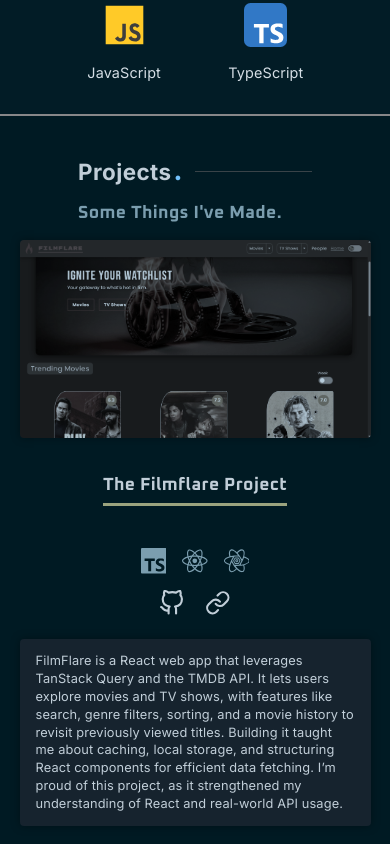
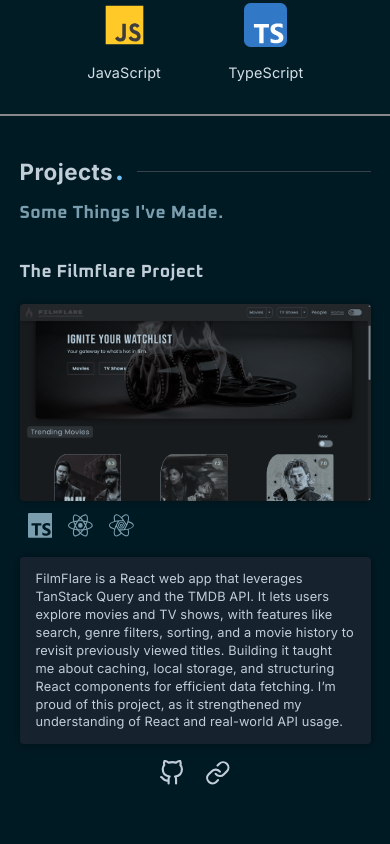
Before and after one commit to ghidra-codes/ak-portfolio, a React (Vite) app: page / in a window 390 px wide. Shown: the part 1829-2673 px from the top of the page. After the commit the page ends 2633 px from the top, so only its background shows below. Built offline with nearby package versions, Linux system fonts and the light colour scheme.

Commit message:
[project feature] worked on mobile layout a bit

```diff
--- a/src/assets/scss/projects/_projectFeature.scss
+++ b/src/assets/scss/projects/_projectFeature.scss
@@ -147,16 +147,23 @@
 		}
 	}
 
+	// Mobile layout
+
 	&.is-mobile {
-		flex-direction: column;
 		width: 90%;
 		margin: 0 auto;
+		flex-direction: column;
+		align-items: center;
+
+		.mobile-wrapper {
+			width: fit-content;
+		}
 
 		.top {
 			display: flex;
 			flex-direction: column;
 			align-items: center;
-			gap: 1rem;
+			justify-content: center;
 
 			.project-image-wrapper {
 				width: 100%;
@@ -168,6 +175,10 @@
 				border-bottom: 3px solid $dusty-olive;
 				padding-bottom: 0.25rem;
 			}
+
+			.project-icons {
+				align-self: flex-start;
+			}
 		}
 
 		.bottom {
@@ -175,7 +186,6 @@
 			flex-direction: column;
 			align-items: center;
 			gap: 1rem;
-			margin-top: 1.5rem;
 
 			.project-icons {
 				justify-content: center;
@@ -184,6 +194,8 @@
 
 			.project-description {
 				width: 100%;
+				max-width: 25rem;
+				top: 0;
 				left: 0;
 				margin-top: 0.5rem;
 			}
--- a/src/assets/scss/projects/_projects.scss
+++ b/src/assets/scss/projects/_projects.scss
@@ -7,6 +7,7 @@
 	margin: 0 auto;
 
 	.project-heading {
+		width: 60%;
 		line-height: 1.07;
 
 		@include respond(tablet) {
--- a/src/components/about/AboutContent.tsx
+++ b/src/components/about/AboutContent.tsx
@@ -7,7 +7,7 @@
 	return (
 		<>
 			<div className="about-section">
-				<RevealAnimation width="100%" viewportMargin={"0px 0px -15% 0px"}>
+				<RevealAnimation viewportMargin={"0px 0px -15% 0px"}>
 					<SectionHeader title={"About"} />
 				</RevealAnimation>
 				<RevealAnimation viewportMargin={"0px 0px -5% 0px"}>
--- a/src/components/about/tech-stack/TechStack.tsx
+++ b/src/components/about/tech-stack/TechStack.tsx
@@ -34,7 +34,7 @@
 
 	return (
 		<>
-			<RevealAnimation width="100%">
+			<RevealAnimation setFullWidth>
 				<div className="tech-stack-header-container">
 					<div className="tech-stack-header-line"></div>
 					<h3 className="tech-stack-header">Technologies I’ve worked with</h3>
--- a/src/components/projects/ProjectFeature.tsx
+++ b/src/components/projects/ProjectFeature.tsx
@@ -23,20 +23,20 @@
 	return (
 		<div className={`project-feature ${isSmallScreen ? "is-mobile" : "is-desktop"}`}>
 			{isSmallScreen ? (
-				<>
+				<div className="mobile-wrapper">
+					{heading}
 					<div className="top">
 						<TintedImage {...imageProps} />
-						{heading}
+						<div className="project-icons">{projectIcons}</div>
 					</div>
 					<div className="bottom">
-						<div className="project-icons">{projectIcons}</div>
+						<div className="project-description">{description}</div>
 						<span>
 							<FiGithub className="project-link-icon" />
 							<FiLink className="project-link-icon" />
 						</span>
-						<div className="project-description">{description}</div>
 					</div>
-				</>
+				</div>
 			) : (
 				<>
 					<div className="left">
--- a/src/components/projects/Projects.tsx
+++ b/src/components/projects/Projects.tsx
@@ -7,7 +7,7 @@
 export default function Projects() {
 	return (
 		<>
-			<RevealAnimation width="60%" className="project-heading">
+			<RevealAnimation className="project-heading">
 				<SectionHeader title="Projects" />
 				<h3 className="subheading">Some Things I've Made.</h3>
 			</RevealAnimation>
--- a/src/components/ui/RevealAnimation.tsx
+++ b/src/components/ui/RevealAnimation.tsx
@@ -5,7 +5,7 @@
 interface RevealAnimationProps {
 	children: React.ReactNode;
 	className?: string;
-	width?: string;
+	setFullWidth?: boolean;
 	viewportMargin?: string;
 	manualControl?: boolean;
 	shouldAnimate?: boolean;
@@ -15,7 +15,7 @@
 const RevealAnimation: React.FC<RevealAnimationProps> = ({
 	children,
 	className = "",
-	width = "fit-content",
+	setFullWidth = false,
 	viewportMargin,
 	shouldAnimate,
 	manualControl = false,
@@ -49,7 +49,7 @@
 					  }
 					: undefined
 			}
-			style={{ width }}
+			style={{ width: setFullWidth ? "100%" : undefined }}
 		>
 			{React.Children.map(children, (child, index) => {
 				const isLast = index === React.Children.count(children) - 1;
```
